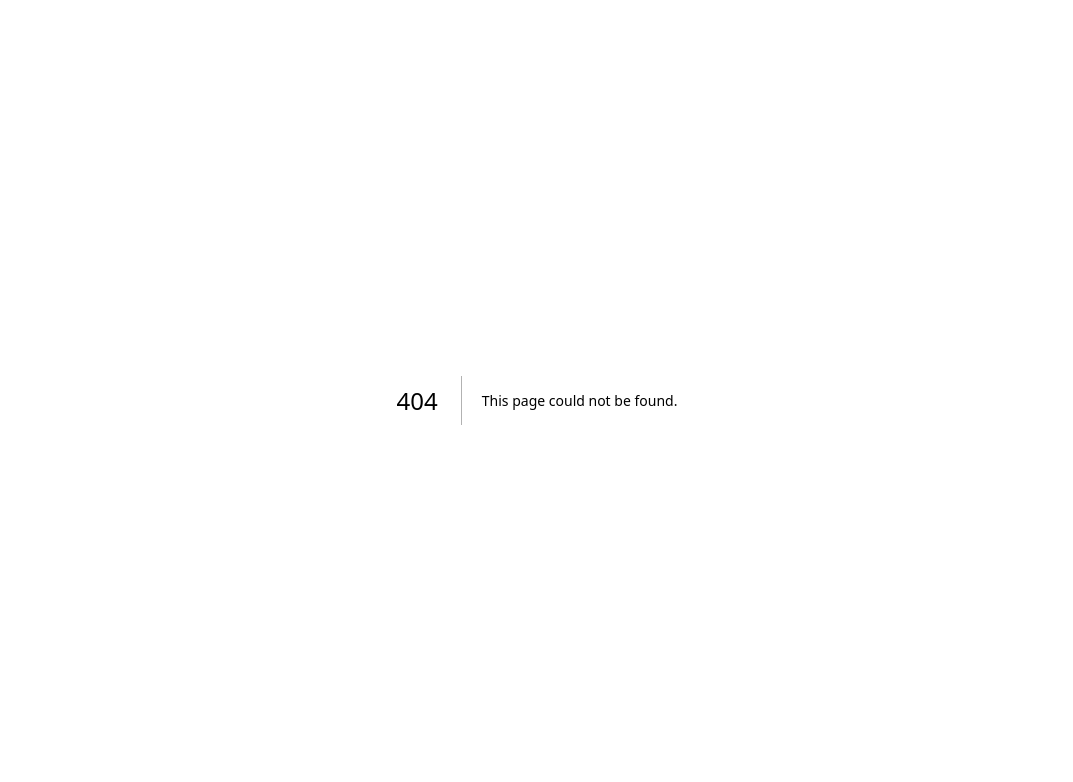
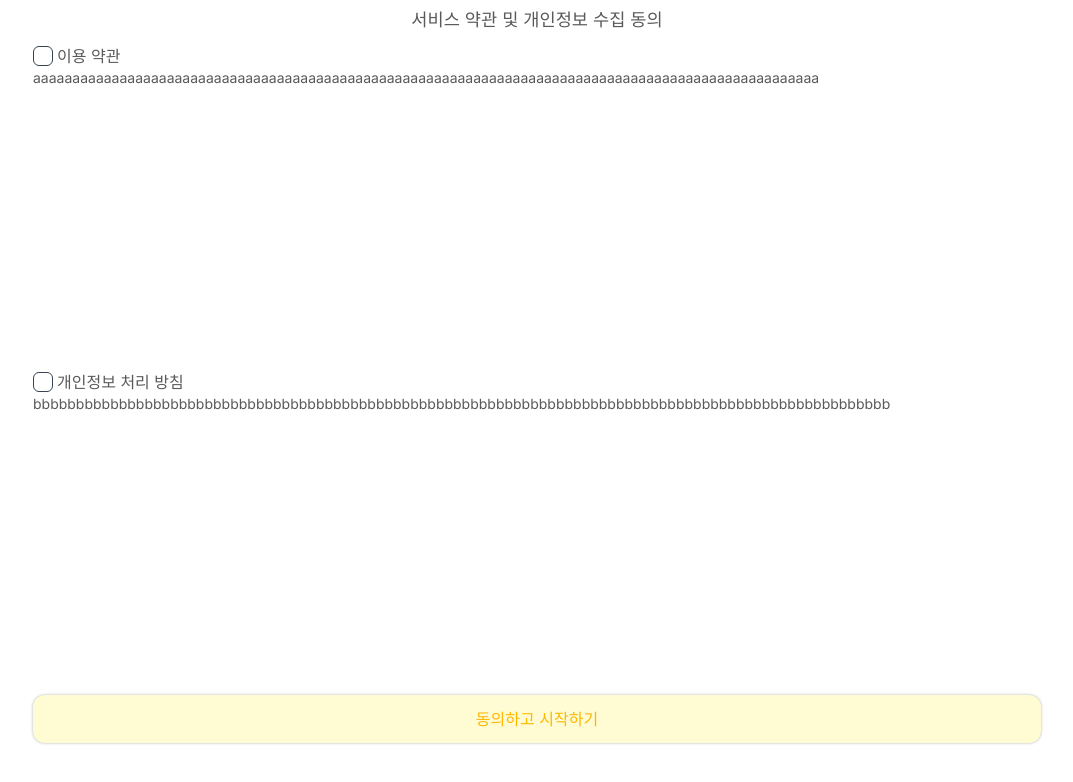
Before and after one commit to mealmory/mealmory_fe, a Next.js app: page /login/consent in a window 1280 px wide. Before the commit this address had no page. Shown: the top 782 px of the page, without its empty margins (103-1176 px from the left). Built offline with nearby package versions, Linux system fonts and the light colour scheme.

Commit message:
서비스 약관 페이지 디자인

```diff
--- /dev/null
+++ b/src/app/login/consent/page.tsx
@@ -0,0 +1,51 @@
+"use client";
+
+import CheckBox from "@/components/CheckBox";
+import { useState } from "react";
+
+export default function Consent() {
+  const consents = [
+    { name: "이용 약관", text: Array(100).fill("a").join(""), type: "terms" },
+    {
+      name: "개인정보 처리 방침",
+      text: Array(100).fill("b").join(""),
+      type: "privacy",
+    },
+  ];
+  const [agreements, setAgreements] = useState({
+    terms: false,
+    privacy: false,
+  });
+  function handleCheckAgree(key: keyof typeof agreements) {
+    setAgreements((prev) => ({ ...prev, [key]: !prev[key] }));
+  }
+
+  return (
+    <div className="w-full h-screen max-w-5xl mx-auto p-2 text-xl sm:text-base">
+      <p className="text-[1.1em] text-center mb-3">
+        서비스 약관 및 개인정보 수집 동의
+      </p>
+      <div className="w-full h-full mx-auto text-balance">
+        {consents.map(({ name, type, text }) => {
+          const agreeType = type as keyof typeof agreements;
+          return (
+            <div
+              key={type}
+              className="mb-3 max-h-[500px] overflow-y-scroll h-2/5"
+            >
+              <CheckBox
+                name={name}
+                handleClick={() => handleCheckAgree(agreeType)}
+                checked={agreements[agreeType]}
+              />
+              <p className="text-sm w-full break-words">{text}</p>
+            </div>
+          );
+        })}
+        <button className="bg-cuspoint text-cusorange shadow-border rounded-xl w-full p-3">
+          동의하고 시작하기
+        </button>
+      </div>
+    </div>
+  );
+}
```
